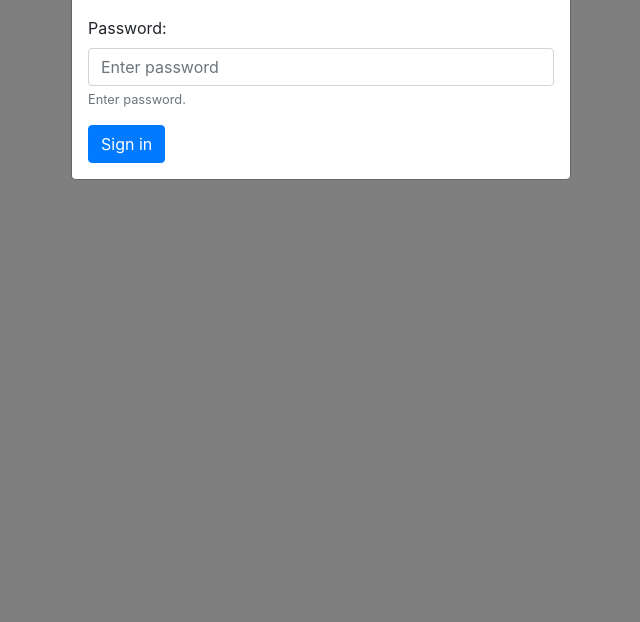
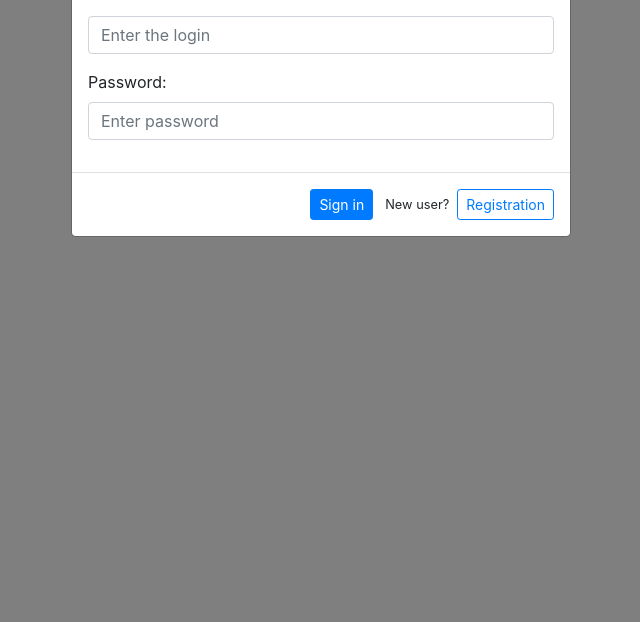
Before and after one commit to bart-git21/JS-PHP-MySQL--sql-queries-sandbox, a PHP site: page /index.php in a window 1280 px wide, after a click on "Sign in". Shown: the part 178-800 px from the top of the page, without its empty margins (319-959 px from the left). Run offline with PHP 8.4, Linux system fonts and the light colour scheme.

Commit message:
refactor: relocate the registration button into the log-in modal

```diff
--- a/client/components/user_select.php
+++ b/client/components/user_select.php
@@ -14,7 +14,7 @@
     <div class="modal-dialog" role="document">
         <div class="modal-content">
             <div class="modal-header">
-                <h5 class="modal-title" id="usersModalLabel"></h5>
+                <h5 class="modal-title" id="usersModalLabel">Log in</h5>
                 <button type="button" class="close btn-sm" data-dismiss="modal" aria-label="Close">
                     <span aria-hidden="true">&times;</span>
                 </button>
@@ -23,19 +23,22 @@
                 <form id="loginForm">
                     <div id="userLogin" class="form-group">
                         <label for="userLoginSelect">Login:</label>
-                        <select class="custom-select" id="userLoginSelect"></select>
-                        <input id="userLoginInput" class="form-control" style="display:none;" type="text"
+                        <select class="custom-select mb-3" id="userLoginSelect"></select>
+                        <input id="userLoginInput" class="form-control" type="text"
                             placeholder="Enter the login">
                     </div>
                     <div class="form-group">
                         <label for="userPassword">Password:</label>
                         <input type="password" class="form-control" id="userPassword" aria-describedby="emailHelp"
                             placeholder="Enter password">
-                        <small id="emailHelp" class="form-text text-muted">Enter password.</small>
                     </div>
-                    <button id="loginBtn" class="btn btn-primary" type="button">Log in</button>
-                    <button id="registrationBtn" class="btn btn-primary" type="button" style="display:none;">Registration</button>
                 </form>
+            </div>
+            <div class="modal-footer">
+                <button id="modalLoginBtn" class="btn btn-primary btn-sm mr-2" type="button">Log in</button>
+                <small>New user?</small>
+                <button id="modalRegistrationBtn" class="btn btn-outline-primary btn-sm"
+                    type="button">Registration</button>
             </div>
         </div>
     </div>
```
